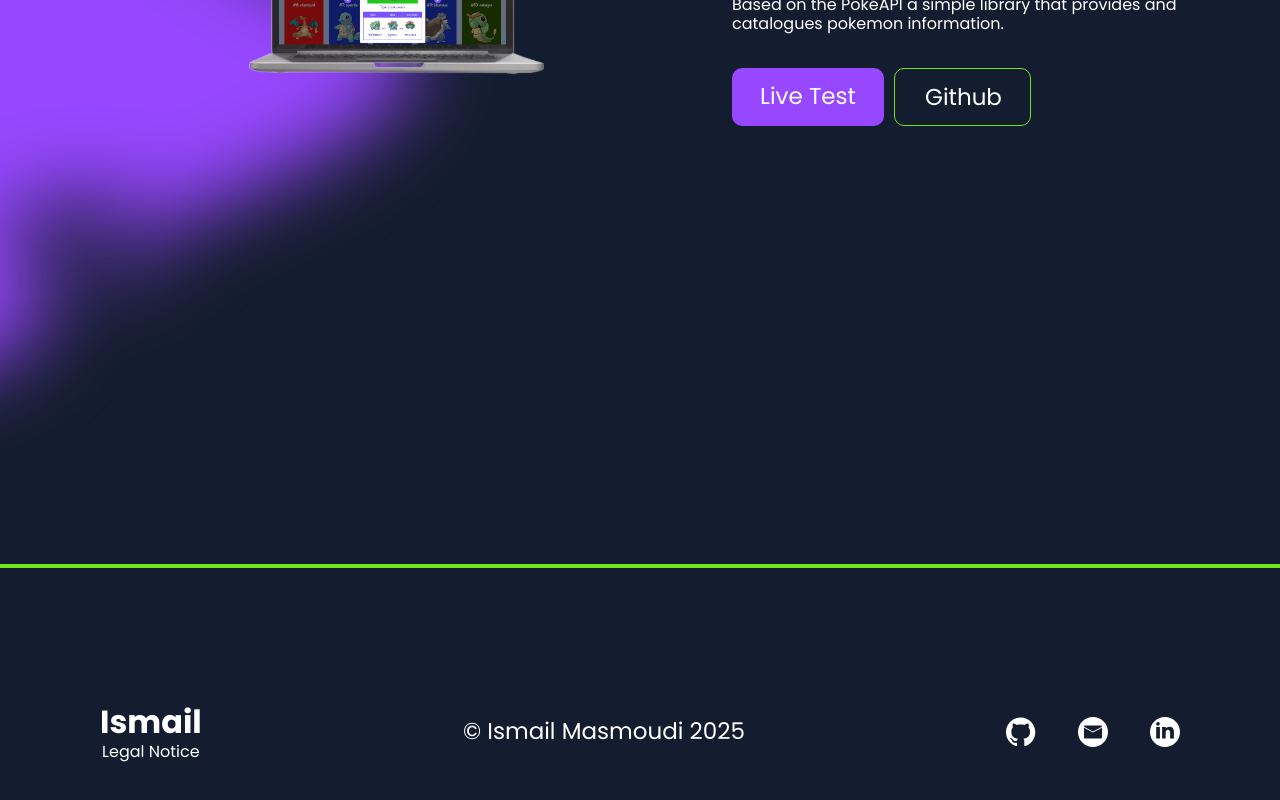
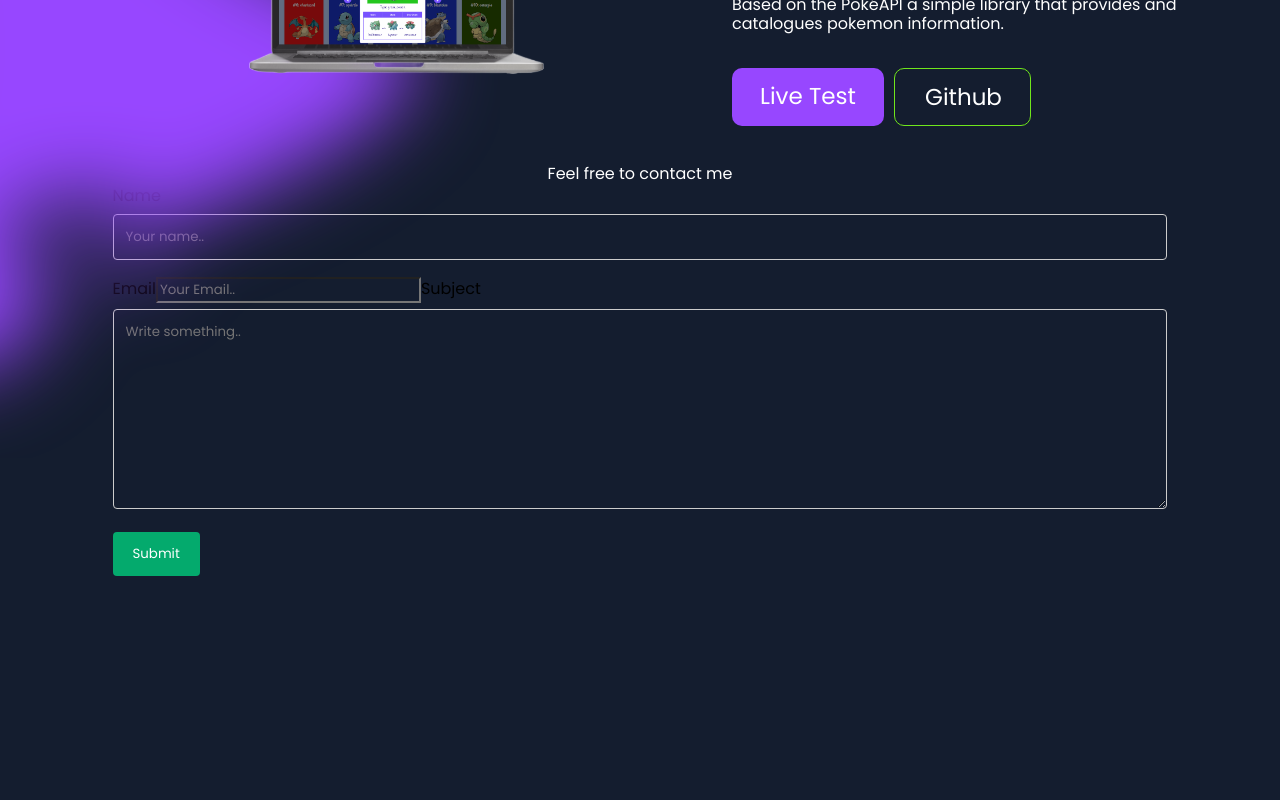
Before and after one commit to ismailmasmoudi/My-Portfolio, an Angular app: page / in a window 1280 px wide. Shown: the part 3499-4299 px from the top of the page. Built offline with nearby package versions, Linux system fonts and the light colour scheme.

Commit message:
add contact

```diff
--- a/src/app/app.config.ts
+++ b/src/app/app.config.ts
@@ -3,7 +3,9 @@ import { provideRouter } from '@angular/router';
 
 import { routes } from './app.routes';
 import { provideClientHydration } from '@angular/platform-browser';
+import {provideHttpClient} from "@angular/common/http";
+
 
 export const appConfig: ApplicationConfig = {
-  providers: [provideZoneChangeDetection({ eventCoalescing: true }), provideRouter(routes), provideClientHydration()]
+  providers: [provideZoneChangeDetection({ eventCoalescing: true }), provideRouter(routes), provideClientHydration(),provideHttpClient()]
 };
--- /dev/null
+++ b/src/app/main-content/contact/contact.component.html
@@ -0,0 +1,43 @@
+<!-- <div class="contact-container">
+    <div class="input-container">
+
+        <mat-form-field>
+          <mat-label>Enter your email</mat-label>
+          <input
+            matInput
+            placeholder="pat@example.com"
+            [formControl]="email"
+            (blur)="updateErrorMessage()"
+            required
+          />
+          @if (email.invalid) {
+            <mat-error>{{errorMessage()}}</mat-error>
+          }
+        </mat-form-field>
+    </div>
+  </div> -->
+  <div class="contact-container">
+
+<div class="contact-form">
+
+    <div class="container-left">
+        <p>Feel free to contact me</p>
+    </div>
+  <div class="container-right">
+    <form (ngSubmit)="onSubmit(contactForm)" #contactForm="ngForm" >
+
+      <label for="name">Name</label>
+      <input [(ngModel)]="contactData.name" type="text" id="name" name="name" placeholder="Your name.." required>
+
+      <label for="email">Email</label>
+      <input  [(ngModel)]="contactData.email"  type="email" id="email" name="email" placeholder="Your Email.." required pattern="[a-zA-Z0-9._%+\-]+@[a-zA-Z0-9.\-]+\.[a-zA-Z]{2,}">
+      <label for="subject">Subject</label>
+      <textarea #message="ngModel" minlength="4"  [(ngModel)]="contactData.message"  id="message" name="message" placeholder="Write something.." style="height:200px" required ></textarea>
+        @if(!message.valid && message.touched ){
+            <span>Message is required</span>
+        }
+      <input type="submit" value="Submit">
+
+    </form>
+  </div>
+</div>
--- /dev/null
+++ b/src/app/main-content/contact/contact.component.scss
@@ -0,0 +1,39 @@
+input[type=text], select, textarea {
+    width: 100%; /* Full width */
+    padding: 12px; /* Some padding */
+    border: 1px solid #ccc; /* Gray border */
+    border-radius: 4px; /* Rounded borders */
+    box-sizing: border-box; /* Make sure that padding and width stays in place */
+    margin-top: 6px; /* Add a top margin */
+    margin-bottom: 16px; /* Bottom margin */
+    resize: vertical /* Allow the user to vertically resize the textarea (not horizontally) */
+  }
+
+  /* Style the submit button with a specific background color etc */
+  input[type=submit] {
+    background-color: #04AA6D;
+    color: white;
+    padding: 12px 20px;
+    border: none;
+    border-radius: 4px;
+    cursor: pointer;
+  }
+
+  /* When moving the mouse over the submit button, add a darker green color */
+  input[type=submit]:hover {
+    background-color: #45a049;
+  }
+
+  /* Add a background color and some padding around the form */
+  .container {
+    border-radius: 5px;
+    background-color: #f2f2f2;
+    padding: 20px;
+  }
+
+  .contact-form{
+    display: flex;
+    flex-direction: column;
+    justify-content: space-between;
+    align-items: center;
+  }
--- /dev/null
+++ b/src/app/main-content/contact/contact.component.ts
@@ -0,0 +1,54 @@
+import { HttpClient } from '@angular/common/http';
+import { Component, inject } from '@angular/core';
+import { FormsModule, NgForm } from '@angular/forms';
+
+@Component({
+  selector: 'app-contact',
+  standalone: true,
+  imports: [FormsModule],
+  templateUrl: './contact.component.html',
+  styleUrl: './contact.component.scss'
+})
+export class ContactComponent {
+
+  http= inject(HttpClient);
+
+  contactData = {
+    name: '',
+    email: '',
+    message: ''
+  }
+
+  mailTest = true;
+
+  post = {
+    endPoint: 'https://deineDomain.de/sendMail.php',
+    body: (payload: any) => JSON.stringify(payload),
+    options: {
+      headers: {
+        'Content-Type': 'text/plain',
+        responseType: 'text',
+      },
+    },
+  };
+
+  onSubmit(ngForm: NgForm) {
+    if (ngForm.submitted && ngForm.form.valid && !this.mailTest) {
+      this.http.post(this.post.endPoint, this.post.body(this.contactData))
+        .subscribe({
+          next: (response) => {
+            // du kannst hier was hinzufügen
+            ngForm.resetForm();
+          },
+          error: (error) => {
+            console.error(error);
+          },
+          complete: () => console.info('send post complete'),
+        });
+    } else if (ngForm.submitted && ngForm.form.valid && this.mailTest) {
+
+      ngForm.resetForm();
+    }
+  }
+
+}
--- a/src/app/main-content/main-content.component.html
+++ b/src/app/main-content/main-content.component.html
@@ -3,3 +3,4 @@
 <app-about-me></app-about-me>
 <app-my-skills></app-my-skills>
 <app-portfolio></app-portfolio>
+<app-contact></app-contact>
--- a/src/app/main-content/main-content.component.ts
+++ b/src/app/main-content/main-content.component.ts
@@ -3,11 +3,12 @@ import { AboutMeComponent } from "./about-me/about-me.component";
 import { IntroductionComponent } from "./introduction/introduction.component";
 import { MySkillsComponent } from "./my-skills/my-skills.component";
 import { PortfolioComponent } from "./portfolio/portfolio.component";
+import { ContactComponent } from "./contact/contact.component";
 
 @Component({
   selector: 'app-main-content',
   standalone: true,
-  imports: [AboutMeComponent, IntroductionComponent, MySkillsComponent, PortfolioComponent],
+  imports: [AboutMeComponent, IntroductionComponent, MySkillsComponent, PortfolioComponent, ContactComponent],
   templateUrl: './main-content.component.html',
   styleUrl: './main-content.component.scss'
 })
```
Also changed, not shown: 2 other files (tests, documents, lock files or other folders).
